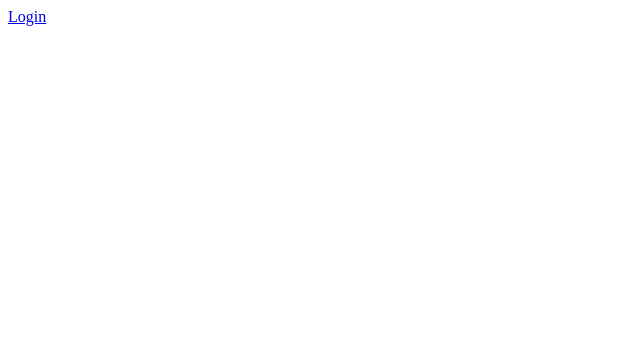
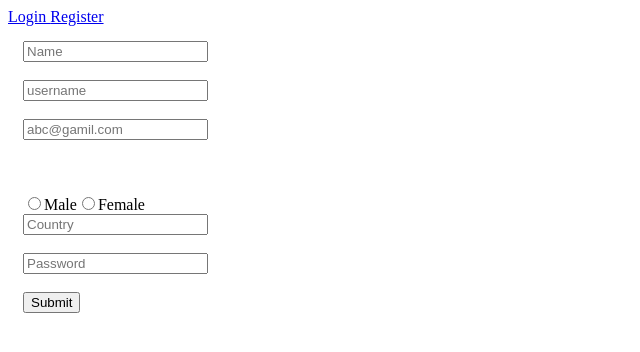
Before and after one commit to Wahbeh-Mohammad/GraduationProject_frontend, a React (Create React App) app: page /register in a window 1280 px wide. Before the commit this address had no page. Shown: the top 352 px of the page, without its empty margins (0-640 px from the left). Built offline with nearby package versions, Linux system fonts and the light colour scheme.

Commit message:
registeration

```diff
--- a/src/App.js
+++ b/src/App.js
@@ -1,6 +1,6 @@
 import React from "react";
 import { BrowserRouter as Router, Routes, Route, Link } from "react-router-dom";
-import { Home, Login, Submit } from './views/index';
+import { Home, Login, Submit, Register } from './views/index';
 
 
 const App = () => {
@@ -10,9 +10,11 @@ const App = () => {
         <div>
           <nav>
             <Link to="/login" > Login </Link>
+            <Link to="/register" > Register </Link>
           </nav>
         </div>
         <Routes>
+        <Route exact path="/register" element = { <Register />} />
           <Route exact path="/home" element = { <Home />} />
           <Route exact path="/login" element={ <Login/> } />
           <Route exact path="/submit" element={ <Submit /> } />
--- /dev/null
+++ b/src/views/Register.js
@@ -0,0 +1,53 @@
+import React, { useState } from "react";
+import Cookies from 'universal-cookie';
+
+const Register = (props) => {
+    const cookie = new Cookies();
+    const [info, setInfo] = useState("");
+    const [registrationData, setRegistrationData] = useState({
+        'gender': 'male'
+    })
+    const handleChange = (e, field) => {
+        const value = e.target.value
+        setRegistrationData((registrationData) => {
+            registrationData[field] = value;
+            return registrationData
+        })
+    }
+    const handleSubmit = async () => {
+        console.log(registrationData)
+        const response = await fetch('http://localhost:3000/api/v1/user/signup', {
+            method: 'POST',
+            headers: {
+                "Content-Type": "application/json"
+            },
+            body: JSON.stringify(registrationData)
+        })
+        const jsonResponse = await response.json();
+        if(response.status === 200){
+            const maxAge = 1*24*60*60;
+            cookie.set("jwt", jsonResponse.data.signedToken, { maxAge, path:"/" });
+            window.location.assign("/home");
+        }
+        else setInfo(jsonResponse.message)
+    }
+    return (
+        <>
+            {info && <h1>{info}</h1>}
+            <form style={{ padding: 15, display: "block" }}>
+                <input name="name" type='text' onChange={(e) => { handleChange(e, "name") }} placeholder="Name" required /><br /><br />
+                <input name="username" type='text' onChange={(e) => { handleChange(e, "username") }} placeholder="username" required /><br /><br />
+                <input name="email" type='text' onChange={(e) => { handleChange(e, "email") }} placeholder="abc@gamil.com" required /><br /><br />
+                <div onChange={(e) => { handleChange(e, "gender") }}><br /><br />
+                    <input type="radio" value="Male" name="gender" />Male
+                    <input type="radio" value="Female" name="gender" />Female
+                </div>
+                <input name="country" type='text' onChange={(e) => { handleChange(e, "country") }} placeholder="Country" required /><br /><br />
+                <input name="password" type='password' onChange={(e) => { handleChange(e, "password") }} placeholder="Password" required /><br /><br />
+                <button onClick={e => { e.preventDefault(); handleSubmit() }}>Submit</button>
+            </form>
+        </>
+    );
+}
+
+export default Register;
--- a/src/views/index.js
+++ b/src/views/index.js
@@ -1,3 +1,4 @@
 export { default as Login } from "./Login";
 export { default as Home } from "./Home";
 export { default as Submit } from "./Submit";
+export { default as Register } from "./Register";
```
